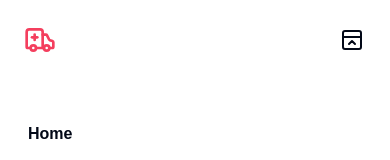
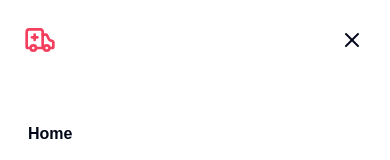
Before and after one commit to Dr-dyrane/ivisit, a React (Vite) app: page / in a window 390 px wide. Both pictures are taken after a click on the button 352 px from the left and 40 px from the top of the page. Shown: the top 160 px of the page. Built offline with nearby package versions, Linux system fonts and the light colour scheme; a web font is replaced by a local one.

Commit message:
modified:   src/components/Navbar.tsx

```diff
--- a/src/components/Navbar.tsx
+++ b/src/components/Navbar.tsx
@@ -1,6 +1,6 @@
 import React, { useState } from 'react';
 import { Link, useNavigate } from 'react-router-dom';
-import { Ambulance, PanelTopClose, PanelTopOpen } from 'lucide-react';
+import { Ambulance, LayoutPanelTop, X } from 'lucide-react';
 import { useSpring, animated } from '@react-spring/web';
 import { Dialog } from '@headlessui/react';
 
@@ -59,7 +59,7 @@ export default function Navbar() {
             className="md:hidden inline-flex items-center justify-center rounded-md p-2.5 text-foreground"
             onClick={() => setMobileMenuOpen(true)}
           >
-            <PanelTopOpen className="h-6 w-6" />
+            <LayoutPanelTop className="h-6 w-6" />
           </button>
         </div>
       </div>
@@ -77,7 +77,7 @@ export default function Navbar() {
               className="rounded-md p-2.5 text-foreground"
               onClick={() => setMobileMenuOpen(false)}
             >
-              <PanelTopClose className="h-6 w-6" />
+              <X className="h-6 w-6" />
             </button>
           </div>
           <div className="mt-6 flow-root">
```
